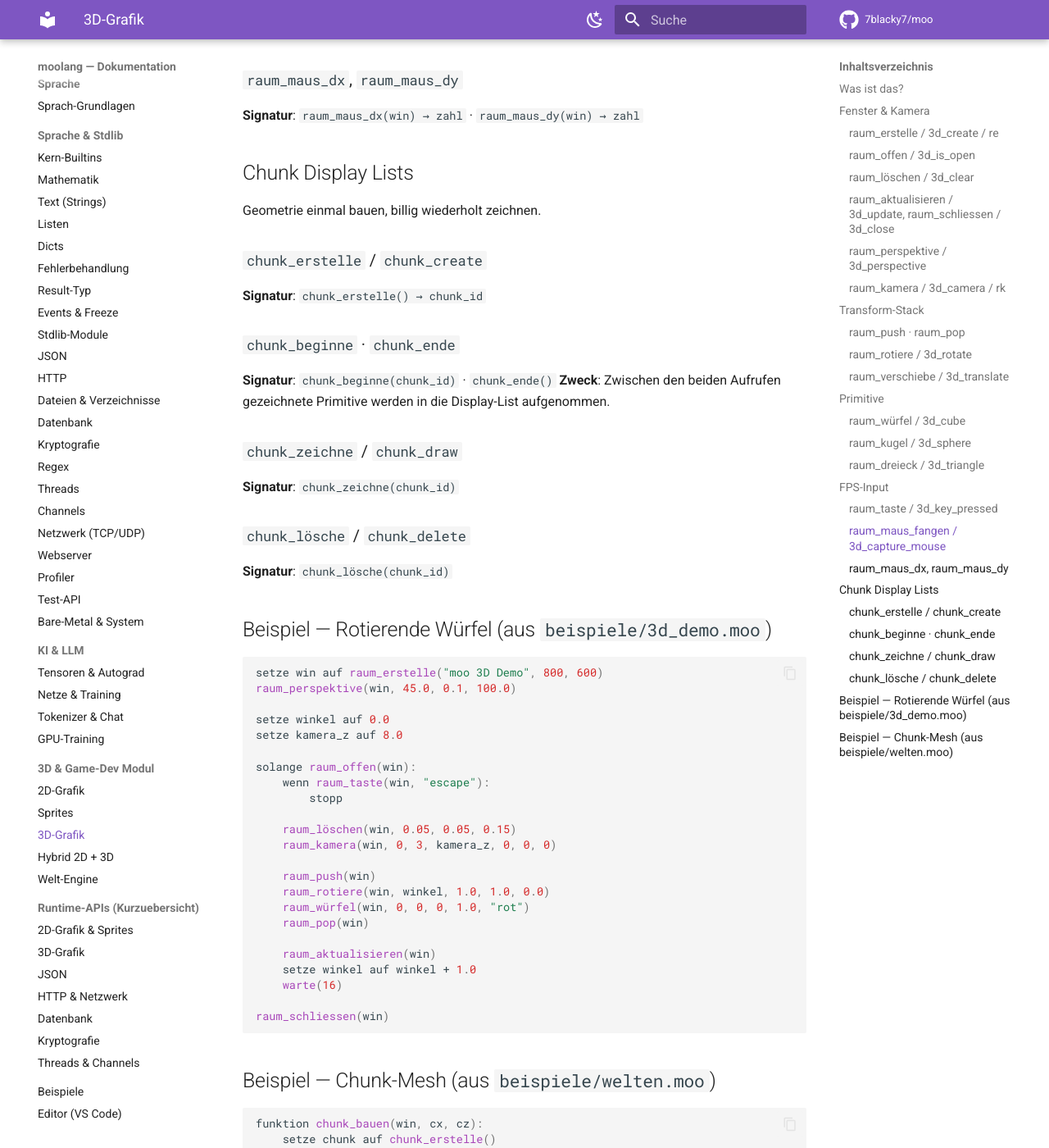
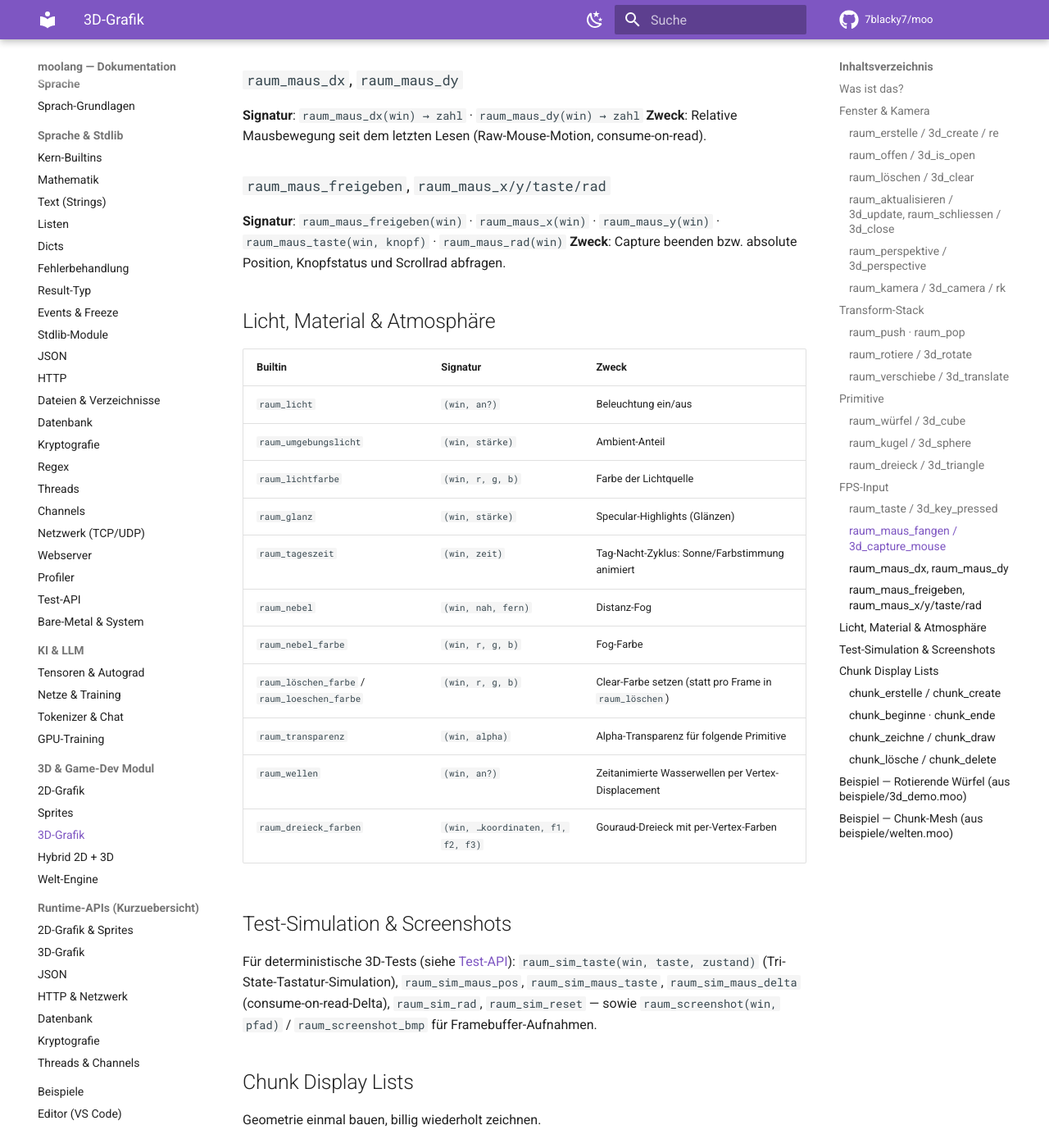
Before and after one commit to 7blacky7/moolang-docs, an MkDocs documentation site: the page built from docs/referenz/grafik-3d.md, in a window 1280 px wide and 1400 px high, scrolled down 2098 px. Shown: the whole window at 82% size. Built offline with MkDocs 1.6.1 and Material for MkDocs 9.7.7, drawn with Linux system fonts in a browser that asks for light colours; comment, search, counter and statistics services are not loaded; some of the changed text lies outside the part shown.

Commit message:
docs(referenz): Audit gegen Code-Stand Juli — grafik-3d (Licht/Material/Atmosphäre + Sim + 3 Backends), bare-metal (kern_*-Familie + Kernel-Pipeline), test-api (Frame/GIF/Video)

```diff
--- a/docs/referenz/grafik-3d.md
+++ b/docs/referenz/grafik-3d.md
@@ -5,7 +5,7 @@
 3D-Grafik beschreibt eine Szene in echten Welt-Koordinaten (X, Y, Z) und
 projiziert sie mit einer Kamera auf dein Fenster — so wie Minecraft, Quake oder
 jeder Level-Editor arbeiten. moo bringt einen simplen **Immediate-Mode-Renderer**
-(OpenGL 3.3): du öffnest ein 3D-Fenster, setzt eine Perspektive und eine
+mit drei Backends (OpenGL 3.3, OpenGL 2.1 für alte Hardware, Vulkan): du öffnest ein 3D-Fenster, setzt eine Perspektive und eine
 Kamera, stapelst Transformationen (Translate, Rotate) über einen Matrix-Stack
 (wie OpenGL 1.x oder Processing), und zeichnest Primitive (Würfel, Kugel,
 Dreieck). Für Performance kannst du Geometrie einmal als **Chunk** (Display
@@ -81,6 +81,32 @@ Delta-Mausbewegung reicht für First-Person-Kamera.
 ### `raum_maus_dx`, `raum_maus_dy`
 
 **Signatur**: `raum_maus_dx(win) → zahl` · `raum_maus_dy(win) → zahl`
+**Zweck**: Relative Mausbewegung seit dem letzten Lesen (Raw-Mouse-Motion, consume-on-read).
+
+### `raum_maus_freigeben`, `raum_maus_x/y/taste/rad`
+
+**Signatur**: `raum_maus_freigeben(win)` · `raum_maus_x(win)` · `raum_maus_y(win)` · `raum_maus_taste(win, knopf)` · `raum_maus_rad(win)`
+**Zweck**: Capture beenden bzw. absolute Position, Knopfstatus und Scrollrad abfragen.
+
+## Licht, Material & Atmosphäre
+
+| Builtin | Signatur | Zweck |
+|---|---|---|
+| `raum_licht` | `(win, an?)` | Beleuchtung ein/aus |
+| `raum_umgebungslicht` | `(win, stärke)` | Ambient-Anteil |
+| `raum_lichtfarbe` | `(win, r, g, b)` | Farbe der Lichtquelle |
+| `raum_glanz` | `(win, stärke)` | Specular-Highlights (Glänzen) |
+| `raum_tageszeit` | `(win, zeit)` | Tag-Nacht-Zyklus: Sonne/Farbstimmung animiert |
+| `raum_nebel` | `(win, nah, fern)` | Distanz-Fog |
+| `raum_nebel_farbe` | `(win, r, g, b)` | Fog-Farbe |
+| `raum_löschen_farbe` / `raum_loeschen_farbe` | `(win, r, g, b)` | Clear-Farbe setzen (statt pro Frame in `raum_löschen`) |
+| `raum_transparenz` | `(win, alpha)` | Alpha-Transparenz für folgende Primitive |
+| `raum_wellen` | `(win, an?)` | Zeitanimierte Wasserwellen per Vertex-Displacement |
+| `raum_dreieck_farben` | `(win, …koordinaten, f1, f2, f3)` | Gouraud-Dreieck mit per-Vertex-Farben |
+
+## Test-Simulation & Screenshots
+
+Für deterministische 3D-Tests (siehe [Test-API](test-api.md)): `raum_sim_taste(win, taste, zustand)` (Tri-State-Tastatur-Simulation), `raum_sim_maus_pos`, `raum_sim_maus_taste`, `raum_sim_maus_delta` (consume-on-read-Delta), `raum_sim_rad`, `raum_sim_reset` — sowie `raum_screenshot(win, pfad)` / `raum_screenshot_bmp` für Framebuffer-Aufnahmen.
 
 ## Chunk Display Lists
 
```
Also changed, not shown: docs/referenz/bare-metal.md (+18 -0 lines), docs/referenz/test-api.md (+11 -0 lines).
